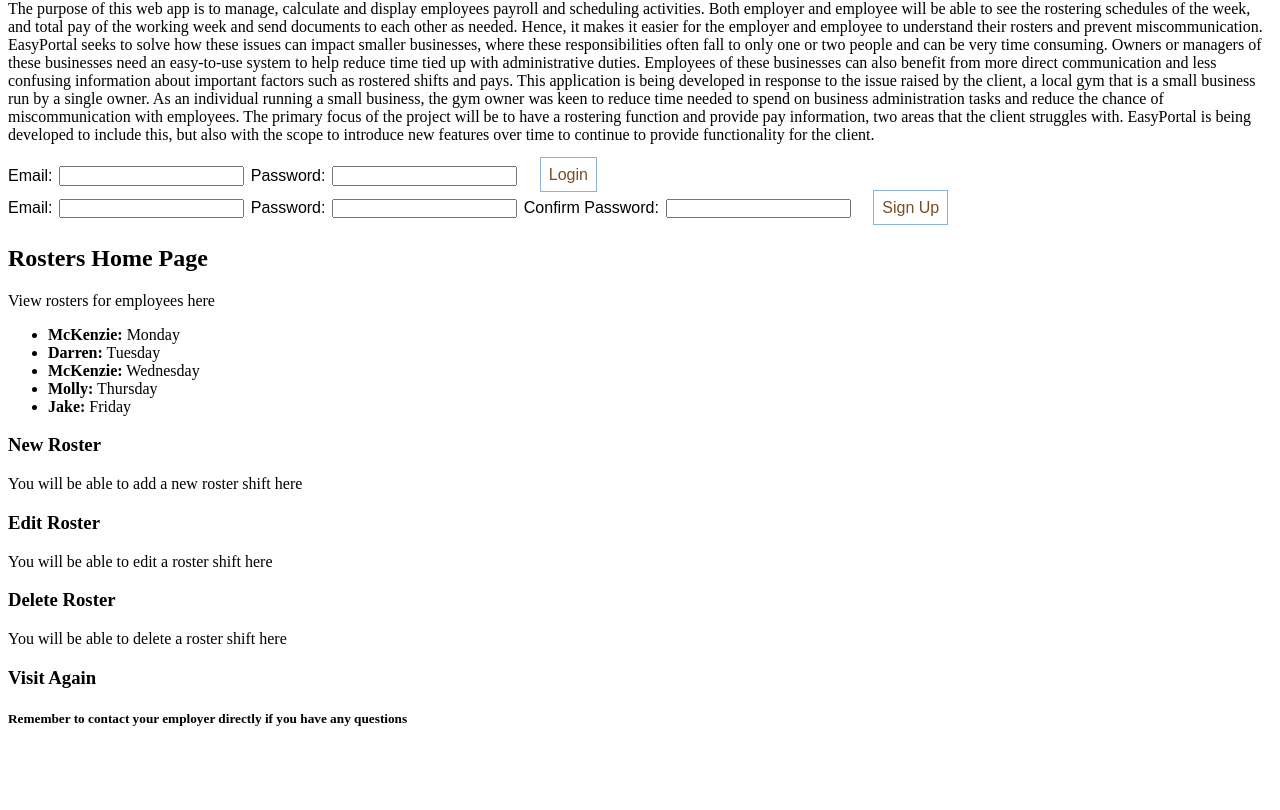
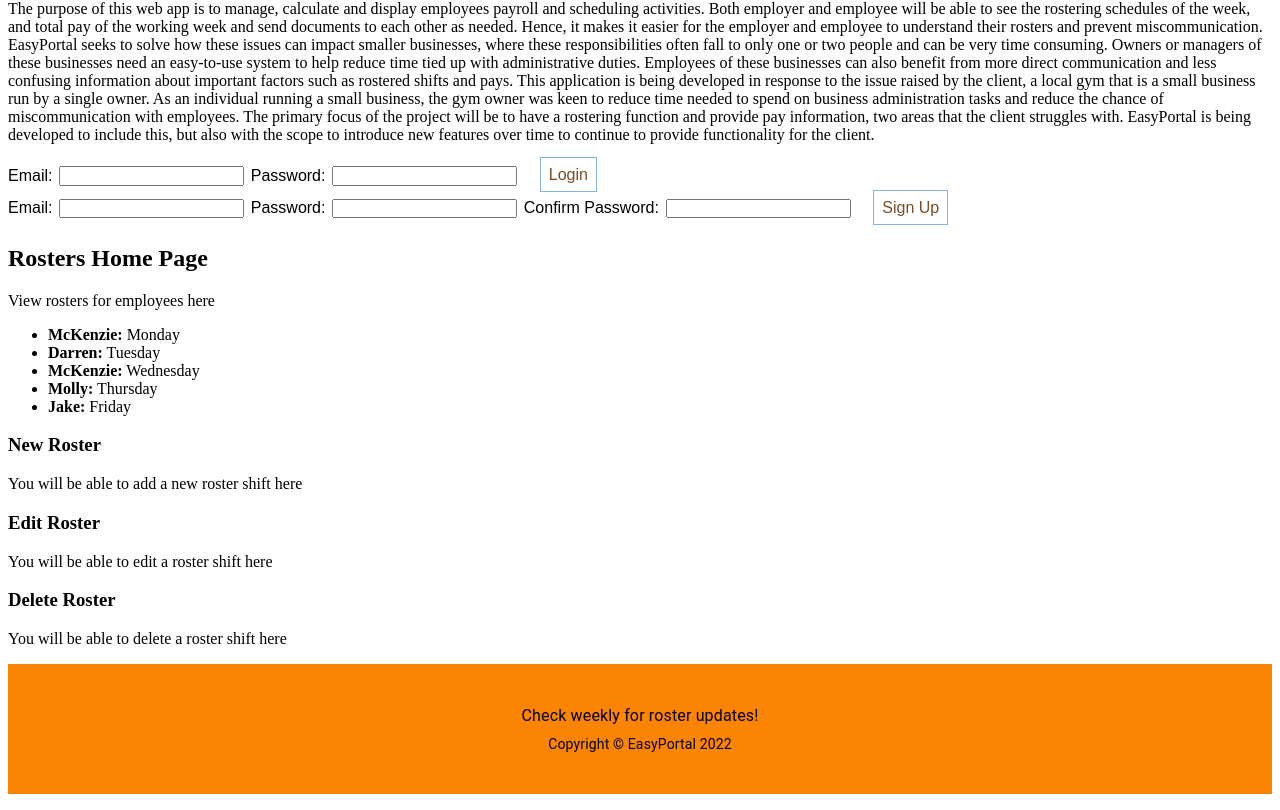
Before and after one commit to EasyPortal-Business-Management-System/EasyPortal-Client, a React (Create React App) app: page / in a window 1280 px wide. Shown: the part 320-1130 px from the top of the page. Before the commit the page ends 1069 px from the top, so only its background shows below. Built offline with nearby package versions, Linux system fonts and the light colour scheme.

Commit message:
added styling and formatting to footer

```diff
--- a/src/App.js
+++ b/src/App.js
@@ -9,6 +9,7 @@ import EditRoster from './components/EditRoster';
 import DeleteRoster from './components/DeleteRoster';
 import Header from "./components/Header";
 import Footer from "./components/Footer";
+
 
 function App() {
   return (
@@ -23,7 +24,7 @@ function App() {
           <AddRoster />
           <EditRoster />
           <DeleteRoster />
-          <Footer />
+          <Footer title={"Check weekly for roster updates!"}/>
         </p>
       </header>
     </div>
--- a/src/components/Footer.js
+++ b/src/components/Footer.js
@@ -1,12 +1,34 @@
 import React from "react";
+import { Box, Container, Typography } from "@mui/material";
 
-const Footer = () => {
+function Copyright() {
     return (
-        <footer>
-            <h3>Visit Again</h3>
-            <h5>Remember to contact your employer directly if you have any questions</h5>
-        </footer>
+        <Typography variant="body2" color={"black"} align="center">
+            {"Copyright © EasyPortal "}
+            {new Date().getFullYear()}
+        </Typography>
     )
 }
 
+const Footer = (props) => {
+    return (
+        <Box sx={{bgcolor: '#fc8403', py:5 }}>
+            <Container maxWidth="lg">
+                <Typography varient="h4" align="center" gutterBottom>
+                    {props.title}
+                </Typography>
+                <Typography varient="subtitle1" align="center" color={"#03a5fc"}>
+                    {props.subtitle}
+                </Typography>
+                <Copyright />
+            </Container>
+        </Box>
+
+        // <footer>
+        //     <h3>Visit Again</h3>
+        //     <h5>Remember to contact your employer directly if you have any questions</h5>
+        // </footer>
+    );
+};
+
 export default Footer
```
